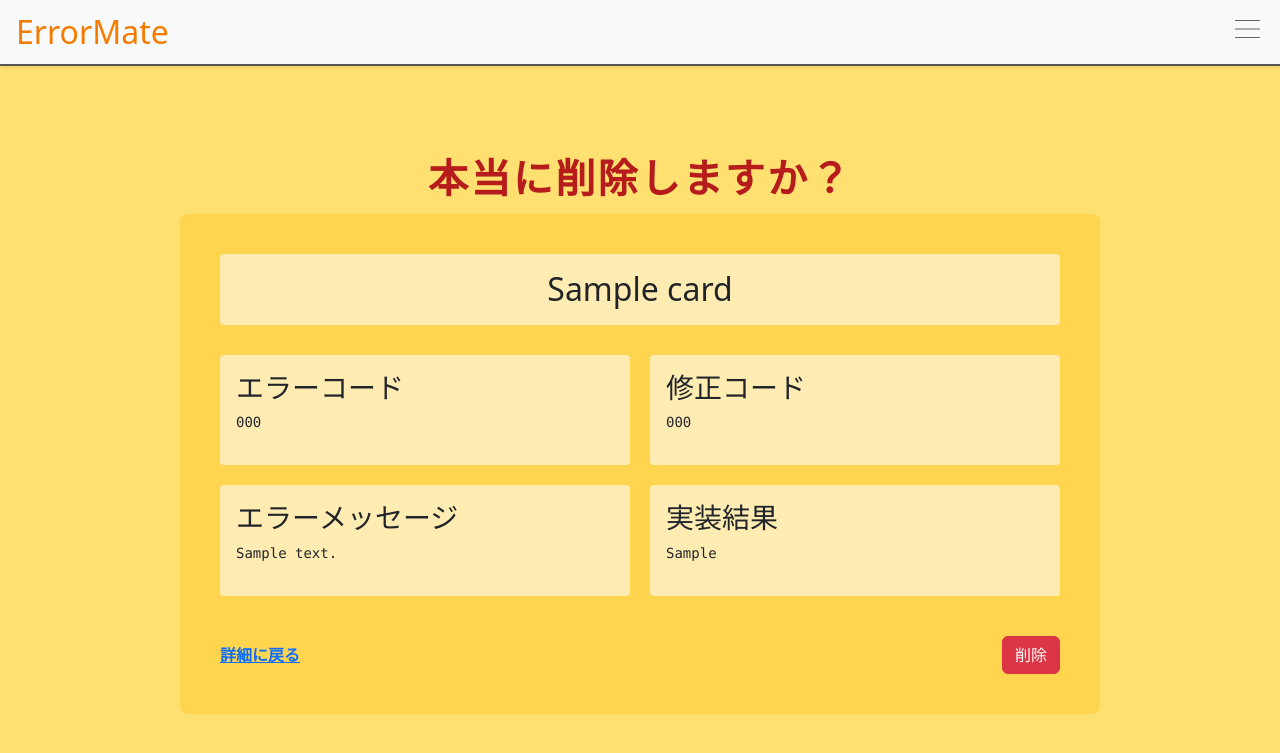
After one commit to ken99375/ErrorMate, a Flask app: page /card/1/delete/confirm in a window 1280 px wide. The commit adds this page. Shown: the top 753 px of the page. Run offline with Flask 3, Linux system fonts and the light colour scheme; tables that the repository leaves empty hold one stand-in row (values such as "Sample post").

Commit message:
モデル変更

```diff
--- a/Blueprints/step_card.py
+++ b/Blueprints/step_card.py
@@ -1,21 +1,22 @@
 from flask import Blueprint, render_template, request, redirect, url_for,abort,flash
-from models import db, StepCard, User
+from models import db, StepCard, User,STATUS_STEP, STATUS_PUBLIC, STATUS_DELETED
 
 step_card_bp = Blueprint('step_card', __name__)
 
 # 一覧------------------------------------------------------------------------
 @step_card_bp.route('/list')
 def list_cards():
-    # チーム全員共通で見せる想定なら user_id 条件は外す
     cards = (
         StepCard.query
-        .filter(StepCard.status == 'step')
+        .filter(StepCard.status != STATUS_DELETED)
+        .filter(StepCard.status.in_((STATUS_STEP, STATUS_PUBLIC)))  # tupleでOK
         .order_by(StepCard.created_at.desc())
         .all()
     )
 
     # cards = cards  :   右側cards : python側の変数名　左側card : テンプレート側に渡すときの名前
     # Python変数 cards を、テンプレートの中で cards という名前で使えるようにしてる
+
     return render_template('step_card_list.html', cards=cards)
 # ---------------------------------------------------------------------------
 
@@ -24,7 +25,7 @@ def list_cards():
 @step_card_bp.route('/<int:card_id>')
 def detail_card(card_id):
     card = StepCard.query.get_or_404(card_id)
-    if card.status == 'deleted':
+    if card.status == STATUS_DELETED:
         abort(404)
     return render_template('step_card_detail.html', card=card)
 # ---------------------------------------------------------------------------
@@ -54,8 +55,8 @@ def create_card():
 
         # 文字数制限調節コード
         MAX_TITLE   = 255
-        MAX_CODE    = 10
-        MAX_MESSAGE = 10
+        MAX_CODE    = 65535
+        MAX_MESSAGE = 65535
         MAX_RESULT  = 65535
 
         # 必須チェック
@@ -199,4 +200,24 @@ def edit_card(card_id):
 
 @step_card_bp.route('/edit/complete')
 def edit_complete():
-    return render_template('step_card_edit_complete.html')
+    return render_template('card/StepCardUpdateComplate.html')
+
+
+# 確認画面（GET専用）
+@step_card_bp.route('/<int:card_id>/delete/confirm', methods=['GET'])
+def confirm_delete(card_id):
+    card = StepCard.query.get_or_404(card_id)
+    if card.status == STATUS_DELETED:
+        # 既に削除済みは見せない
+        abort(404)
+    return render_template('step_card_delete_confirm.html', card=card)
+
+
+# 本削除（POST専用）
+@step_card_bp.route('/<int:card_id>/delete', methods=['POST'])
+def delete_card(card_id):
+    card = StepCard.query.get_or_404(card_id)
+    if card.status != STATUS_DELETED:
+        card.status = STATUS_DELETED
+        db.session.commit()
+    return redirect(url_for('step_card.list_cards'))
--- /dev/null
+++ b/templates/step_card_delete_confirm.html
@@ -0,0 +1,50 @@
+    {% extends "base.html" %}
+    {% block title %}削除確認 | ErrorMate{% endblock %}
+
+    {% block extra_css %}
+    <link rel="stylesheet" href="{{ url_for('static', filename='css/stepcard.css') }}">
+    <style>
+    .confirm-title { color:#b71c1c; text-align:center; font-weight:700; letter-spacing:.06em; margin:24px 0 12px; }
+    .detail-box { max-width: 920px; margin: 0 auto; }
+    .detail-value { white-space: pre-wrap; }
+    </style>
+    {% endblock %}
+
+    {% block content %}
+    <section class="screen active detail-screen">
+    <h1 class="confirm-title">本当に削除しますか？</h1>
+
+    <div class="detail-box">
+        <!-- タイトル -->
+        <h2 class="detail-title">{{ card.title | e }}</h2>
+
+        <div class="detail-grid">
+        <div class="detail-cell">
+            <h3>エラーコード</h3>
+            <pre class="detail-value">{{ card.error_code | default('', true) | e }}</pre>
+        </div>
+        <div class="detail-cell">
+            <h3>修正コード</h3>
+            <pre class="detail-value">{{ card.modifying_code | default('', true) | e }}</pre>
+        </div>
+        <div class="detail-cell">
+            <h3>エラーメッセージ</h3>
+            <pre class="detail-value">{{ card.error_message | default('', true) | e }}</pre>
+        </div>
+        <div class="detail-cell">
+            <h3>実装結果</h3>
+            <pre class="detail-value">{{ card.execution_result | default('', true) | e }}</pre>
+        </div>
+        </div>
+
+        <div class="detail-footer">
+        <a href="{{ url_for('step_card.detail_card', card_id=card.card_id) }}"
+            class="link-back">詳細に戻る</a>
+
+        <form method="post" action="{{ url_for('step_card.delete_card', card_id=card.card_id) }}">
+            <button type="submit" class="btn btn-danger">削除</button>
+        </form>
+        </div>
+    </div>
+    </section>
+    {% endblock %}
```
Also changed, not shown: models.py (+12 -2 lines), templates/step_card_detail.html (+10 -5 lines), templates/step_card_edit.html (+17 -17 lines), templates/step_card_edit_complete.html (deleted, +0 -18 lines), templates/step_card_list.html (+3 -11 lines), static/css/stepcard.css (indentation only).
